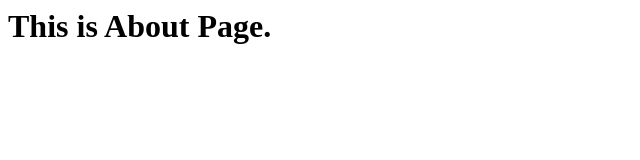
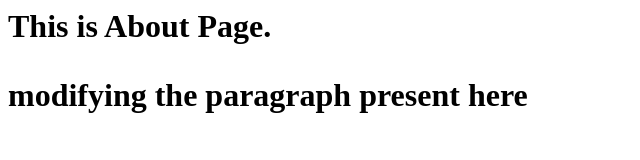
Before and after one commit to maftab23/myR, a plain HTML site: page about.html in a window 1280 px wide. Shown: the whole page, without its empty margins (0-640 px from the left). Drawn offline with Linux system fonts and the light colour scheme.

Commit message:
about modified

```diff
--- a/about.html
+++ b/about.html
@@ -6,6 +6,7 @@
   <body>
 
     <h1>This is About Page.<h1>
+     <p> modifying the paragraph present here </p>
 
   </body>
 
```
